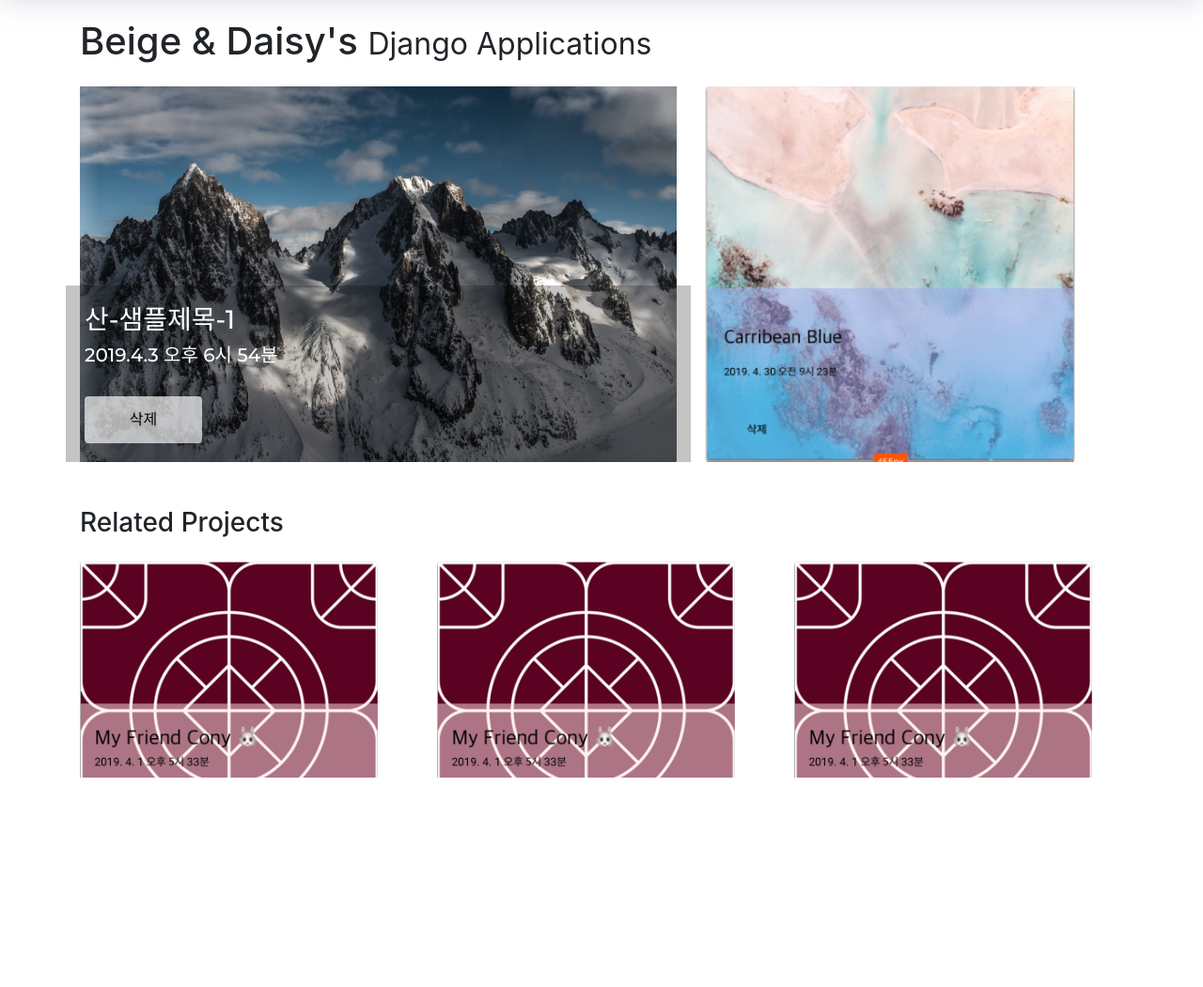
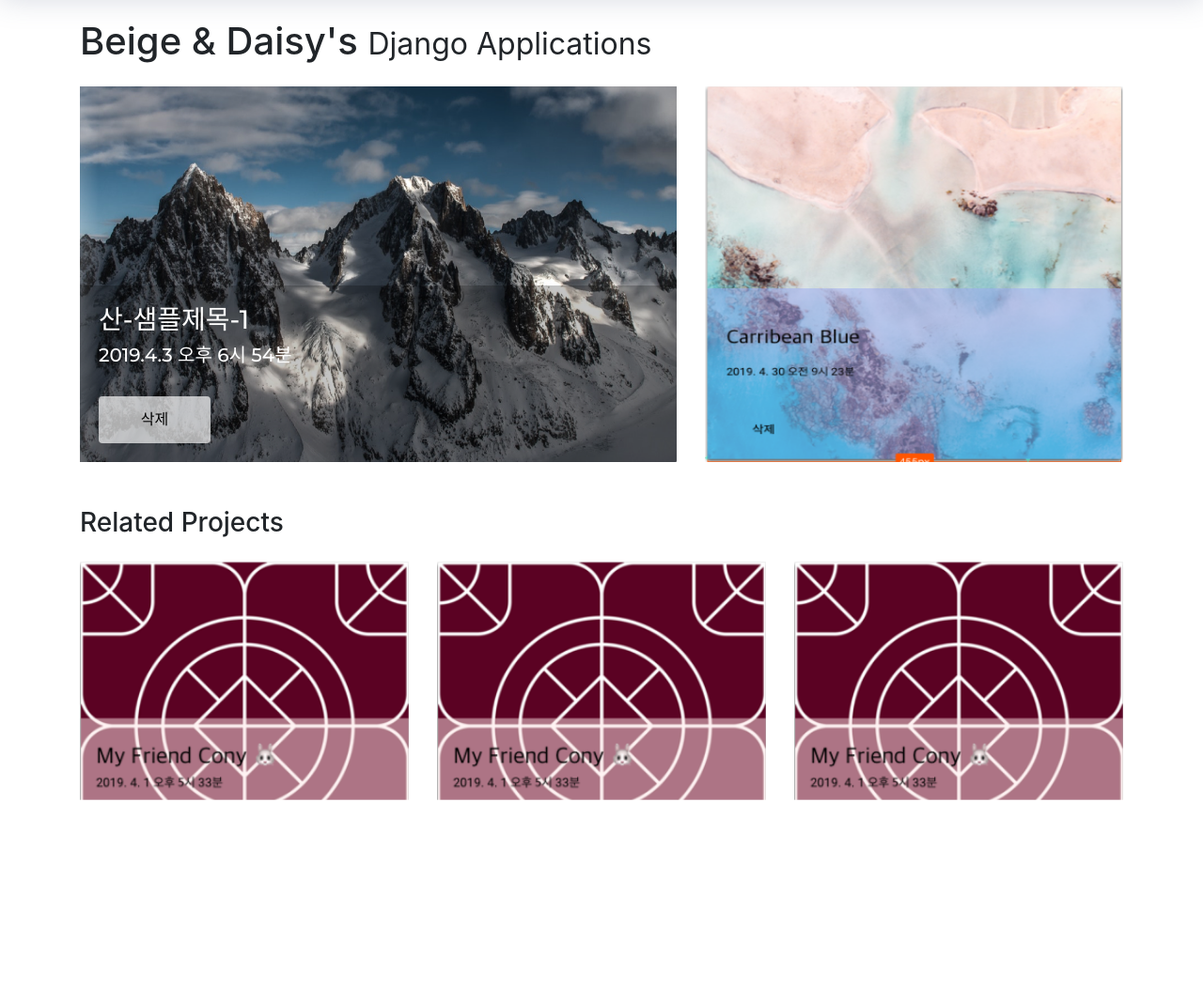
Before and after one commit to araLikesChocolate/aralikesdjango, a Django app: template newproject/templates/home.html in a window 1280 px wide. Shown: the part 80-1131 px from the top of the page at 94% size. Before the commit the page ends 908 px from the top, so only its background shows below. Run offline with Django 3.2, Linux system fonts and the light colour scheme; the template is opened without the code that fills it, so the values that code supplies are empty; some libraries are stand-ins or nearby versions.

Commit message:
stytle.css warning 수정

```diff
--- a/newproject/static/css/style.css
+++ b/newproject/static/css/style.css
@@ -227,7 +227,8 @@
   left: -260px;
   width: 260px;
   padding-top: 18px;
-  background: rgba(19, 39, 57, 0.8);
+  /* background: rgba(19, 39, 57, 0.8); */
+  background: rgba(0, 0, 0, 0.46);
   transition: 0.4s;
 }
 
@@ -248,7 +249,8 @@
 .mobile-nav a:hover,
 .mobile-nav .active > a,
 .mobile-nav li:hover > a {
-  color: #74b5fc;
+  /* color: #74b5fc; */
+  color: #ffc107;
   text-decoration: none;
 }
 
@@ -305,7 +307,8 @@
   top: 0;
   left: 0;
   position: fixed;
-  background: rgba(19, 39, 57, 0.8);
+  /* background: rgba(19, 39, 57, 0.8); */
+  background: rgba(0, 0, 0, 0.3);
   overflow: hidden;
   display: none;
 }
@@ -347,6 +350,10 @@ div#content {
   margin-top: 100px;
 }
 
+.img-share-width {
+  width: -webkit-fill-available;
+}
+
 .img-share-height {
   height: 400px;
 }
@@ -359,10 +366,10 @@ div#content {
   position: absolute;
   color: #ffffff;
   bottom: 0;
-  left: 0;
+  /* left: 0; */
   padding: 20px;
   background: #0000003b;
-  width: inherit;
+  width: calc(100% - 30px);
   font-family: "Montserrat", "sans-serif";
 }
 
@@ -372,3 +379,7 @@ div#content {
   size: 1.2rem;
   background: #ffffffab;
 }
+
+.btn-custom:hover {
+
+}
--- a/newproject/templates/home.html
+++ b/newproject/templates/home.html
@@ -19,7 +19,7 @@
             <div class="col-md-7 mb-4 img-set">
                 {% load staticfiles %}
                {% comment %} <img class="img-fluid" src="{% static 'img/img1.png' %}" alt="" height="500px"> {% endcomment %}
-               <img class="img-fluid img-share-height" src="{% static 'img/img1.png' %}" alt="">
+               <img class="img-fluid img-share-height img-share-width" src="{% static 'img/img1.png' %}" alt="">
                <div class="img-overlay-text">
                     <h3>산-샘플제목-1</h3>
                     <h5>2019.4.3 오후 6시 54분</h5>
@@ -30,7 +30,7 @@
 
             <div class="col-md-5 mb-4">
                 {% comment %} <img class="img-fluid" src="{% static 'img/img2.png' %}" alt="" height="500px"> {% endcomment %}
-                <img class="img-fluid img-share-height" src="{% static 'img/img2.png' %}" alt="">
+                <img class="img-fluid img-share-height img-share-width" src="{% static 'img/img2.png' %}" alt="">
             </div>
         </div>
         <!-- /.row -->
@@ -40,17 +40,17 @@
         <div class="row">
             <div class="col-md-4 col-sm-6 mb-4">
             <a href="#">
-                    <img class="img-fluid" src="{% static 'img/img3.png' %}" alt="">
+                    <img class="img-fluid img-share-width" src="{% static 'img/img3.png' %}" alt="">
                 </a>
             </div>
             <div class="col-md-4 col-sm-6 mb-4">
             <a href="#">
-                    <img class="img-fluid" src="{% static 'img/img3.png' %}" alt="">
+                    <img class="img-fluid img-share-width" src="{% static 'img/img3.png' %}" alt="">
                 </a>
             </div>
             <div class="col-md-4 col-sm-6 mb-4">
             <a href="#">
-                    <img class="img-fluid" src="{% static 'img/img3.png' %}" alt="">
+                    <img class="img-fluid img-share-width" src="{% static 'img/img3.png' %}" alt="">
                 </a>
             </div>
             {% comment %} <div class="col-md-3 col-sm-6 mb-4">
```
Also changed, not shown: newproject/newproject/settings.py (+10 -1 lines).
